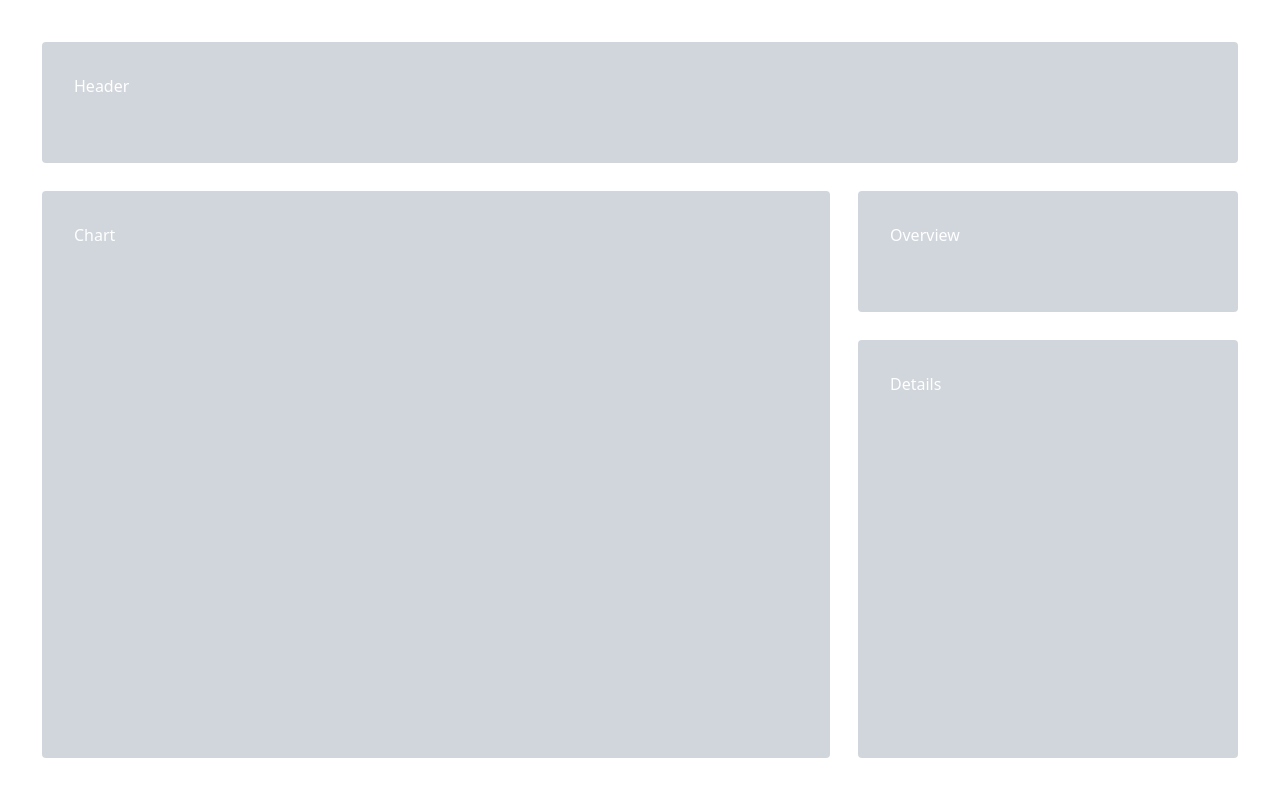
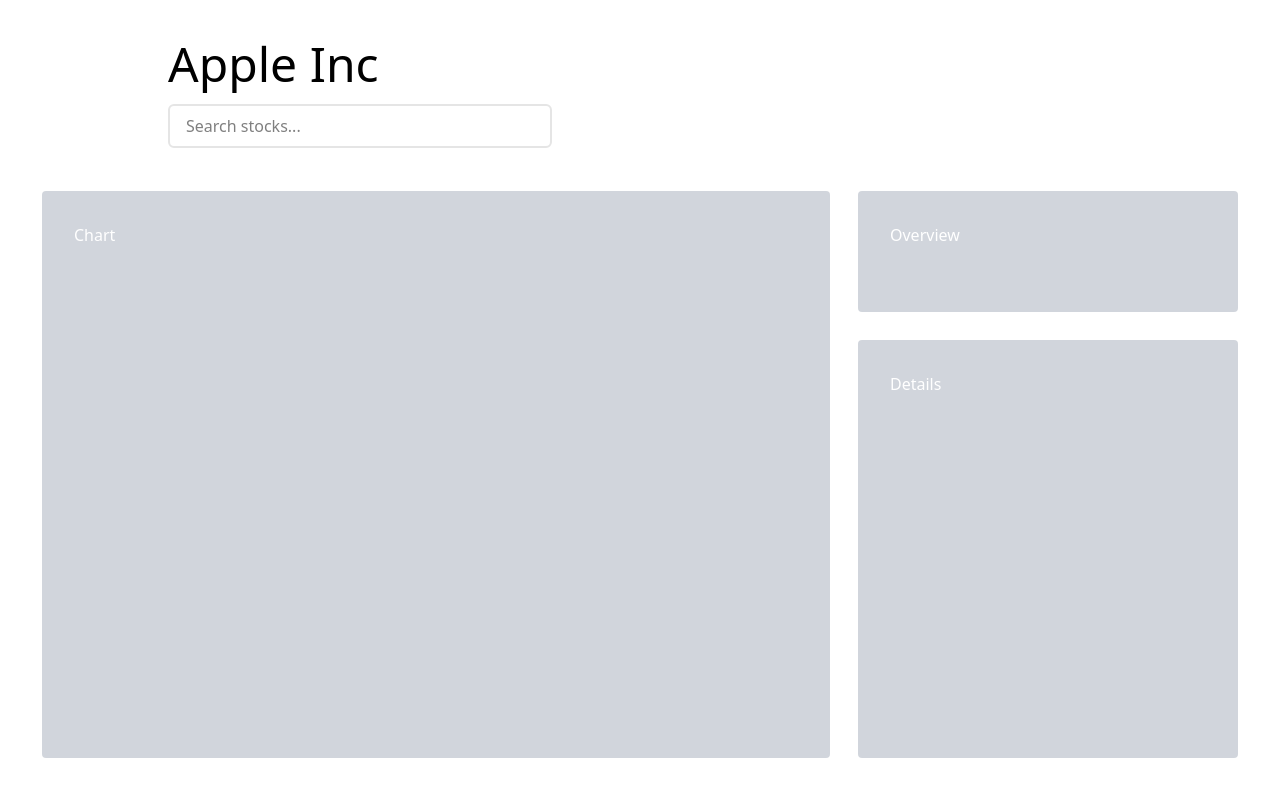
Before and after one commit to alexcerezo/stock-viewer, a React (Vite) app: page / in a window 1280 px wide. Shown: the top 796 px of the page. Built offline with nearby package versions, Linux system fonts and the light colour scheme.

Commit message:
Header creation

```diff
--- a/src/components/Dashboard.jsx
+++ b/src/components/Dashboard.jsx
@@ -1,11 +1,13 @@
 import React from "react";
 import Card from "./Card";
+import Header from "./Header";
+import { mockCompanyDetails } from "../constants/mock";
 
 const Dashboard = () => {
   return (
     <div className="h-screen grid grid-cols-1 md:grid-cols-2 xl:grid-cols-3 grid-rows-8 md:grid-rows-7 xl:grid-rows-5 auto-rows-fr gap-6 p-10 font-quicksand">
-      <div className="col-span-1 md:col-span-2 xl:col-span-3 row-span-1">
-        <Card>Header</Card>
+      <div className="col-span-1 md:col-span-2 xl:col-span-3 row-span-1 flex justify-start items-center">
+        <Header name={ mockCompanyDetails.name} />
       </div>
       <div className="md:col-span-2 row-span-4">
         <Card>Chart</Card>
--- /dev/null
+++ b/src/components/Header.jsx
@@ -0,0 +1,15 @@
+import React from 'react';
+import Search from './Search';
+
+const Header = ({ name }) => {
+  return (
+    <>
+      <div className='xl:px-32'>
+        <h1 className="text-5xl">{name}</h1>
+        <Search />
+      </div>
+    </>
+  );
+};
+
+export default Header;
--- /dev/null
+++ b/src/components/Search.jsx
@@ -0,0 +1,28 @@
+import React, { useState } from 'react';
+
+const Search = () => {
+    const [input, setInput] = useState('');
+    const [bestMatches, setBestMatches] = useState([]);
+
+    const updateBestMatches = () => {
+        setBestMatches(mockSearchResults.result);
+    }
+
+    return (
+        <div className='flex item-center my-4 border-2 rounded-md relative z-50 w-96 bg-white border-neutral-200'>
+            <input type="text"
+                value={input}
+                placeholder="Search stocks..."
+                className="w-full px-4 py-2 focus:outline-none rounded-md"
+                onChange={(e) => setInput(e.target.value)}
+                onKeyDown={(e) => {
+                    if (e.key === 'Enter') {
+                        updateBestMatches();
+                    }
+                }}
+            />
+        </div>
+    );
+};
+
+export default Search;
```
